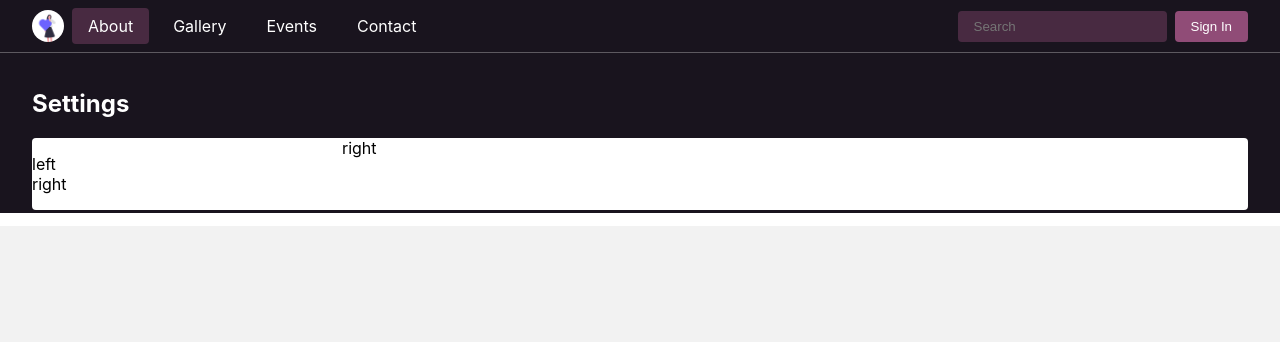
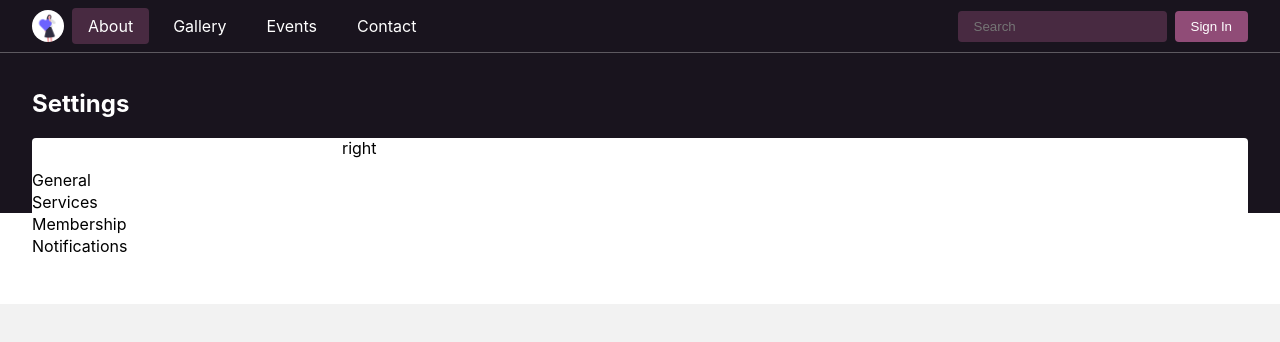
Before and after one commit to JuliaCMint/design-system, a React (Create React App) app: page / in a window 1280 px wide. Shown: the top 342 px of the page. Built offline with nearby package versions, Linux system fonts and the light colour scheme.

Commit message:
added sidebar menu

```diff
--- a/src/components/Sidebar.jsx
+++ b/src/components/Sidebar.jsx
@@ -1,10 +1,24 @@
+import styled from "styled-components";
+import { GridLayers } from "./patterns/GridLayers";
 import { PaddingWrapper } from "./patterns/PaddingWrapper";
 
 const SideBar = () => {
+  const SideMenu = styled(GridLayers).attrs(() => ({
+    as: "ul",
+    gap: "xs",
+  }))`
+    list-style-type: none;
+    padding-inline-start: 0;
+  `;
+
   return (
     <PaddingWrapper padding={["l", "none"]}>
-      <div>left</div>
-      <div>right</div>
+      <SideMenu>
+        <li>General</li>
+        <li>Services</li>
+        <li>Membership</li>
+        <li>Notifications</li>
+      </SideMenu>
     </PaddingWrapper>
   );
 };
--- a/src/components/patterns/GridLayers.jsx
+++ b/src/components/patterns/GridLayers.jsx
@@ -3,5 +3,5 @@ import { spacingSchema } from "../common/spaces";
 
 export const GridLayers = styled.div`
   display: grid;
-  gap: ${(props) => spacingSchema[props.gutter] ?? spacingSchema.l};
+  gap: ${(props) => spacingSchema[props.gap] ?? spacingSchema.l};
 `;
```
